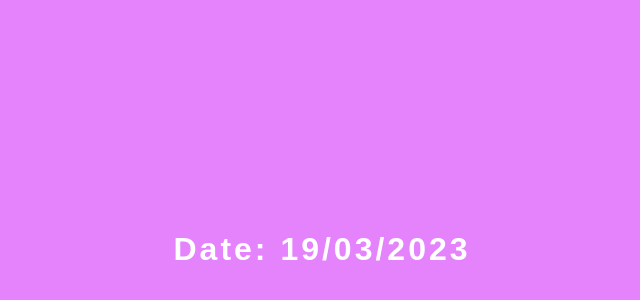
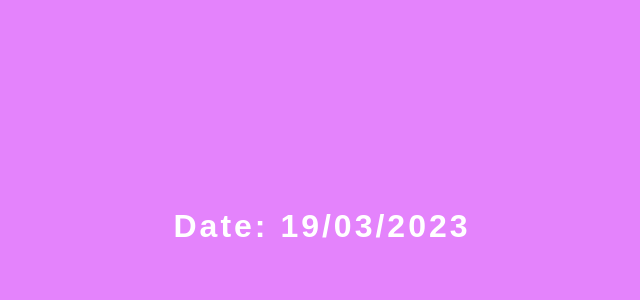
Before and after one commit to sirchogyal/date3, a plain HTML site: page index.html in a window 1280 px wide. Shown: the part 174-474 px from the top of the page, without its empty margins (318-958 px from the left). Drawn offline with Linux system fonts and the light colour scheme.

Commit message:
Update style.css

```diff
--- a/style.css
+++ b/style.css
@@ -16,10 +16,5 @@ html {
     }
 
 .date {
-  display: flex;
-  justify-content: center;
-  align-items: center;
-  height: 100vh;
-  text-align: center;
   padding: 15px;
 }
```
